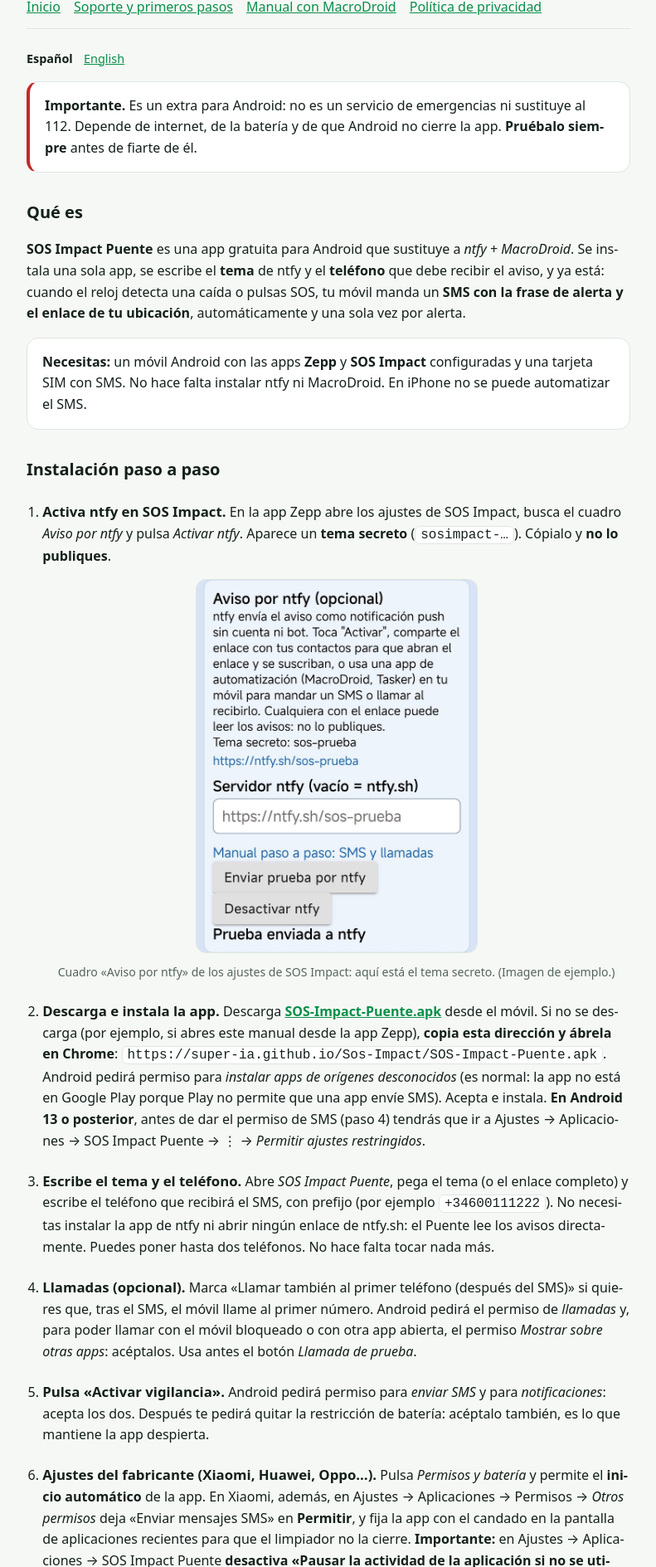
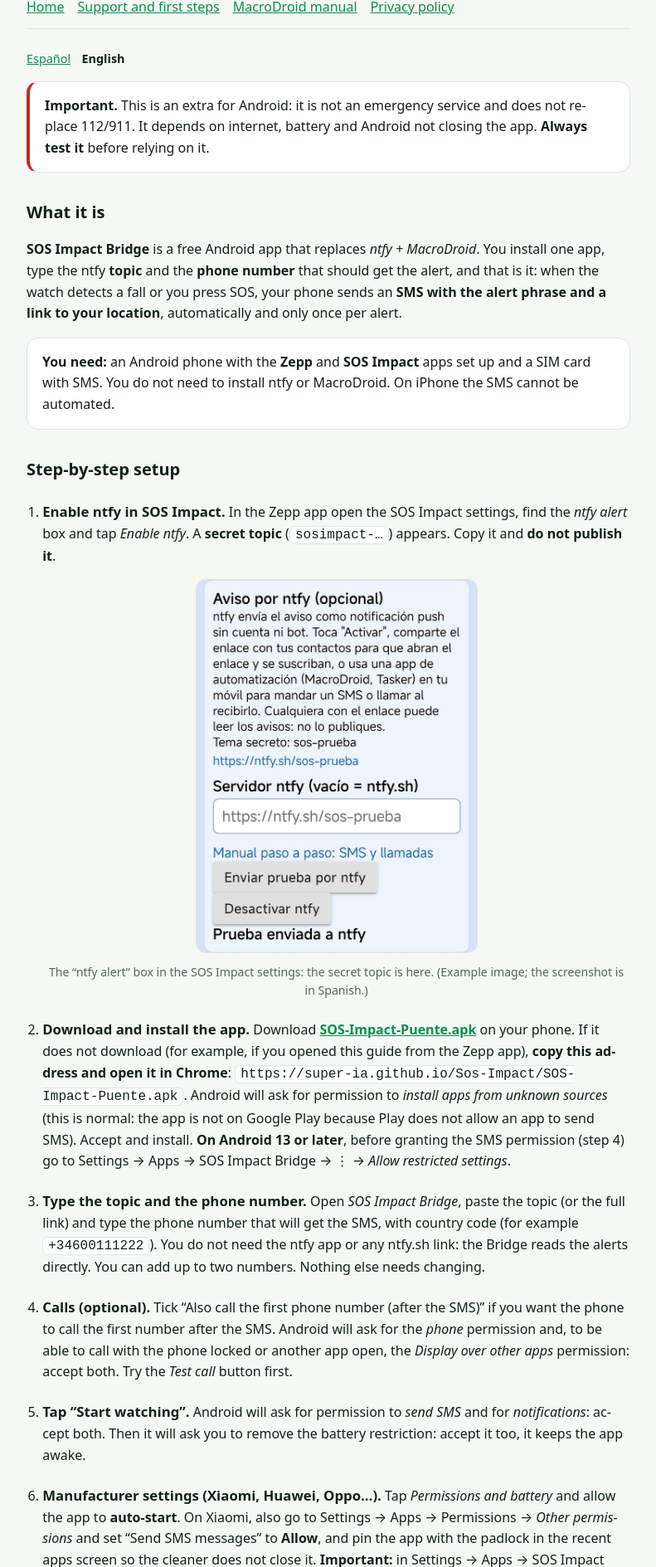
Before and after one commit to Super-IA/Sos-Impact, a plain HTML site: page puente.html in a window 1280 px wide. Shown: the part 104-1993 px from the top of the page at 83% size, without its empty margins (244-1035 px from the left). Drawn offline with Linux system fonts and the light colour scheme.

Commit message:
Add files via upload

```diff
--- a/puente.html
+++ b/puente.html
@@ -1,48 +1,48 @@
 <!doctype html>
-<html lang="es"><head><meta charset="utf-8"><meta name="viewport" content="width=device-width,initial-scale=1">
-<title>SOS Impact Puente – SMS automático</title><link rel="icon" href="icon.png"><link rel="stylesheet" href="style.css"></head>
+<html lang="en"><head><meta charset="utf-8"><meta name="viewport" content="width=device-width,initial-scale=1">
+<title>SOS Impact Bridge – automatic SMS</title><link rel="icon" href="../icon.png"><link rel="stylesheet" href="../style.css"></head>
 <body><main>
-<header class="top"><img src="icon.png" alt="SOS Impact"><div><h1>SOS Impact Puente</h1><div class="mut">App de Android que manda el SMS con tu ubicación cuando el reloj avisa</div></div></header>
-<nav><a href="index.html">Inicio</a><a href="soporte.html">Soporte y primeros pasos</a><a href="sms.html">Manual con MacroDroid</a><a href="privacidad.html">Política de privacidad</a></nav>
-<div class="langs"><b>Español</b> <a href="en/puente.html" hreflang="en">English</a></div>
+<header class="top"><img src="../icon.png" alt="SOS Impact"><div><h1>SOS Impact Bridge</h1><div class="mut">Android app that sends the SMS with your location when the watch alerts</div></div></header>
+<nav><a href="index.html">Home</a><a href="soporte.html">Support and first steps</a><a href="sms.html">MacroDroid manual</a><a href="privacidad.html">Privacy policy</a></nav>
+<div class="langs"><a href="../puente.html" hreflang="es">Español</a> <b>English</b></div>
 
-<div class="card warn"><strong>Importante.</strong> Es un extra para Android: no es un servicio de emergencias ni sustituye al 112. Depende de internet, de la batería y de que Android no cierre la app. <strong>Pruébalo siempre</strong> antes de fiarte de él.</div>
+<div class="card warn"><strong>Important.</strong> This is an extra for Android: it is not an emergency service and does not replace 112/911. It depends on internet, battery and Android not closing the app. <strong>Always test it</strong> before relying on it.</div>
 
-<h2>Qué es</h2>
-<p><strong>SOS Impact Puente</strong> es una app gratuita para Android que sustituye a <em>ntfy + MacroDroid</em>. Se instala una sola app, se escribe el <strong>tema</strong> de ntfy y el <strong>teléfono</strong> que debe recibir el aviso, y ya está: cuando el reloj detecta una caída o pulsas SOS, tu móvil manda un <strong>SMS con la frase de alerta y el enlace de tu ubicación</strong>, automáticamente y una sola vez por alerta.</p>
-<div class="card"><strong>Necesitas:</strong> un móvil Android con las apps <strong>Zepp</strong> y <strong>SOS Impact</strong> configuradas y una tarjeta SIM con SMS. No hace falta instalar ntfy ni MacroDroid. En iPhone no se puede automatizar el SMS.</div>
+<h2>What it is</h2>
+<p><strong>SOS Impact Bridge</strong> is a free Android app that replaces <em>ntfy + MacroDroid</em>. You install one app, type the ntfy <strong>topic</strong> and the <strong>phone number</strong> that should get the alert, and that is it: when the watch detects a fall or you press SOS, your phone sends an <strong>SMS with the alert phrase and a link to your location</strong>, automatically and only once per alert.</p>
+<div class="card"><strong>You need:</strong> an Android phone with the <strong>Zepp</strong> and <strong>SOS Impact</strong> apps set up and a SIM card with SMS. You do not need to install ntfy or MacroDroid. On iPhone the SMS cannot be automated.</div>
 
-<h2>Instalación paso a paso</h2>
+<h2>Step-by-step setup</h2>
 <ol class="steps">
-<li><strong>Activa ntfy en SOS Impact.</strong> En la app Zepp abre los ajustes de SOS Impact, busca el cuadro <em>Aviso por ntfy</em> y pulsa <em>Activar ntfy</em>. Aparece un <strong>tema secreto</strong> (<code>sosimpact-…</code>). Cópialo y <strong>no lo publiques</strong>.
-<figure><img src="img/app-ntfy.jpg" alt="Cuadro Aviso por ntfy en los ajustes de SOS Impact" loading="lazy"><figcaption>Cuadro «Aviso por ntfy» de los ajustes de SOS Impact: aquí está el tema secreto. (Imagen de ejemplo.)</figcaption></figure></li>
+<li><strong>Enable ntfy in SOS Impact.</strong> In the Zepp app open the SOS Impact settings, find the <em>ntfy alert</em> box and tap <em>Enable ntfy</em>. A <strong>secret topic</strong> (<code>sosimpact-…</code>) appears. Copy it and <strong>do not publish it</strong>.
+<figure><img src="../img/app-ntfy.jpg" alt="ntfy alert box in the SOS Impact settings" loading="lazy"><figcaption>The “ntfy alert” box in the SOS Impact settings: the secret topic is here. (Example image; the screenshot is in Spanish.)</figcaption></figure></li>
 
-<li><strong>Descarga e instala la app.</strong> Descarga <a href="https://super-ia.github.io/Sos-Impact/SOS-Impact-Puente.apk" download><strong>SOS-Impact-Puente.apk</strong></a> desde el móvil. Si no se descarga (por ejemplo, si abres este manual desde la app Zepp), <strong>copia esta dirección y ábrela en Chrome</strong>: <code>https://super-ia.github.io/Sos-Impact/SOS-Impact-Puente.apk</code>. Android pedirá permiso para <em>instalar apps de orígenes desconocidos</em> (es normal: la app no está en Google Play porque Play no permite que una app envíe SMS). Acepta e instala. <strong>En Android 13 o posterior</strong>, antes de dar el permiso de SMS (paso 4) tendrás que ir a Ajustes → Aplicaciones → SOS Impact Puente → ⋮ → <em>Permitir ajustes restringidos</em>.</li>
+<li><strong>Download and install the app.</strong> Download <a href="https://super-ia.github.io/Sos-Impact/SOS-Impact-Puente.apk" download><strong>SOS-Impact-Puente.apk</strong></a> on your phone. If it does not download (for example, if you opened this guide from the Zepp app), <strong>copy this address and open it in Chrome</strong>: <code>https://super-ia.github.io/Sos-Impact/SOS-Impact-Puente.apk</code>. Android will ask for permission to <em>install apps from unknown sources</em> (this is normal: the app is not on Google Play because Play does not allow an app to send SMS). Accept and install. <strong>On Android 13 or later</strong>, before granting the SMS permission (step 4) go to Settings → Apps → SOS Impact Bridge → ⋮ → <em>Allow restricted settings</em>.</li>
 
-<li><strong>Escribe el tema y el teléfono.</strong> Abre <em>SOS Impact Puente</em>, pega el tema (o el enlace completo) y escribe el teléfono que recibirá el SMS, con prefijo (por ejemplo <code>+34600111222</code>). No necesitas instalar la app de ntfy ni abrir ningún enlace de ntfy.sh: el Puente lee los avisos directamente. Puedes poner hasta dos teléfonos. No hace falta tocar nada más.</li>
+<li><strong>Type the topic and the phone number.</strong> Open <em>SOS Impact Bridge</em>, paste the topic (or the full link) and type the phone number that will get the SMS, with country code (for example <code>+34600111222</code>). You do not need the ntfy app or any ntfy.sh link: the Bridge reads the alerts directly. You can add up to two numbers. Nothing else needs changing.</li>
 
-<li><strong>Llamadas (opcional).</strong> Marca «Llamar también al primer teléfono (después del SMS)» si quieres que, tras el SMS, el móvil llame al primer número. Android pedirá el permiso de <em>llamadas</em> y, para poder llamar con el móvil bloqueado o con otra app abierta, el permiso <em>Mostrar sobre otras apps</em>: acéptalos. Usa antes el botón <em>Llamada de prueba</em>.</li>
+<li><strong>Calls (optional).</strong> Tick “Also call the first phone number (after the SMS)” if you want the phone to call the first number after the SMS. Android will ask for the <em>phone</em> permission and, to be able to call with the phone locked or another app open, the <em>Display over other apps</em> permission: accept both. Try the <em>Test call</em> button first.</li>
 
-<li><strong>Pulsa «Activar vigilancia».</strong> Android pedirá permiso para <em>enviar SMS</em> y para <em>notificaciones</em>: acepta los dos. Después te pedirá quitar la restricción de batería: acéptalo también, es lo que mantiene la app despierta.</li>
+<li><strong>Tap “Start watching”.</strong> Android will ask for permission to <em>send SMS</em> and for <em>notifications</em>: accept both. Then it will ask you to remove the battery restriction: accept it too, it keeps the app awake.</li>
 
-<li><strong>Ajustes del fabricante (Xiaomi, Huawei, Oppo…).</strong> Pulsa <em>Permisos y batería</em> y permite el <strong>inicio automático</strong> de la app. En Xiaomi, además, en Ajustes → Aplicaciones → Permisos → <em>Otros permisos</em> deja «Enviar mensajes SMS» en <strong>Permitir</strong>, y fija la app con el candado en la pantalla de aplicaciones recientes para que el limpiador no la cierre. <strong>Importante:</strong> en Ajustes → Aplicaciones → SOS Impact Puente <strong>desactiva «Pausar la actividad de la aplicación si no se utiliza»</strong> (si está activado, el móvil le quita los permisos de SMS y las notificaciones), y pon la batería en <em>Sin restricciones</em>.</li>
+<li><strong>Manufacturer settings (Xiaomi, Huawei, Oppo…).</strong> Tap <em>Permissions and battery</em> and allow the app to <strong>auto-start</strong>. On Xiaomi, also go to Settings → Apps → Permissions → <em>Other permissions</em> and set “Send SMS messages” to <strong>Allow</strong>, and pin the app with the padlock in the recent apps screen so the cleaner does not close it. <strong>Important:</strong> in Settings → Apps → SOS Impact Bridge <strong>turn off “Pause app activity if not used”</strong> (when on, the phone removes the SMS permission and notifications) and set battery to <em>No restrictions</em>.</li>
 
-<li><strong>Pruébalo.</strong> Pulsa <em>Enviar SMS de prueba</em>: debe llegar un SMS al teléfono. Después, en los ajustes de SOS Impact (app Zepp) pulsa <em>Enviar prueba por ntfy</em>: debe llegar otro SMS con el texto de prueba. Por último haz un <strong>SOS manual</strong> en el reloj: llegará un único SMS con la frase de alerta y el enlace al mapa. El estado de la app mostrará «SMS enviado a 1 teléfono(s)».</li>
+<li><strong>Test it.</strong> Tap <em>Send test SMS</em>: an SMS must arrive on the phone. Then, in the SOS Impact settings (Zepp app) tap <em>Send test via ntfy</em>: another SMS with the test text must arrive. Finally do a <strong>manual SOS</strong> on the watch: a single SMS arrives with the alert phrase and the map link. The app status will show “SMS sent to 1 phone(s)”.</li>
 </ol>
 
-<h2>Cómo funciona</h2>
-<p>El reloj avisa a la app Zepp del móvil, que publica la alerta en <strong>ntfy</strong>. SOS Impact Puente mantiene una conexión con tu tema y, cuando llega la alerta, manda el SMS por la tarjeta SIM que tengas como «SMS predeterminada» en Android. Solo se manda SMS con la <strong>alerta inicial</strong> (y con la prueba de ntfy): no con los avisos posteriores, no se repite si ntfy reenvía el aviso y no se manda ninguno de más de 30 minutos.</p>
+<h2>How it works</h2>
+<p>The watch alerts the Zepp app on your phone, which publishes the alert to <strong>ntfy</strong>. SOS Impact Bridge keeps a connection to your topic and, when the alert arrives, sends the SMS through the SIM card set as “default for SMS” in Android. An SMS is sent only for the <strong>first alert</strong> (and for the ntfy test): not for the follow-up messages, it is not repeated if ntfy resends the alert, and nothing older than 30 minutes is sent.</p>
 
-<h2>Si no funciona</h2>
-<div class="tbl"><table><tr><th>Síntoma</th><th>Qué revisar</th></tr>
-<tr><td>El estado dice «Sin conexión, reintentando…»</td><td>Comprueba que el móvil tiene datos o Wi-Fi y que el tema está bien escrito.</td></tr>
-<tr><td>«Falta el permiso de SMS» o el permiso de SMS sale en gris</td><td>Ajustes de Android → Aplicaciones → SOS Impact Puente → toca <strong>⋮</strong> (arriba a la derecha) → <strong>Permitir ajustes restringidos</strong> (confirma con tu huella o PIN) → vuelve a Permisos → SMS → <strong>Permitir</strong>. Android 13 y posteriores bloquean los SMS a las apps instaladas fuera de Google Play hasta que haces esto.</td></tr>
-<tr><td>El SMS de prueba no llega</td><td>Revisa que la SIM marcada como «SMS predeterminada» tiene cobertura y saldo/SMS, y que el teléfono está bien escrito, con prefijo.</td></tr>
-<tr><td>Funciona un rato y luego deja de funcionar</td><td>El sistema cierra la app: quita las restricciones de batería, activa el inicio automático y fija la app (paso 5).</td></tr>
-<tr><td>No llama, pero el SMS sí sale</td><td>Revisa los permisos de <em>llamadas</em> y <em>Mostrar sobre otras apps</em> (Ajustes → Aplicaciones → SOS Impact Puente) y prueba con <em>Llamada de prueba</em>. En Xiaomi, permite también «Mostrar ventanas emergentes en segundo plano».</td></tr>
-<tr><td>Quiero dejar de usarla</td><td>Pulsa <em>Detener vigilancia</em>. En SOS Impact puedes <em>Desactivar ntfy</em>.</td></tr></table></div>
+<h2>If it does not work</h2>
+<div class="tbl"><table><tr><th>Symptom</th><th>What to check</th></tr>
+<tr><td>The status says “No connection, retrying…”</td><td>Check that the phone has data or Wi-Fi and that the topic is typed correctly.</td></tr>
+<tr><td>“SMS permission is missing” or the SMS permission is greyed out</td><td>Android settings → Apps → SOS Impact Bridge → tap <strong>⋮</strong> (top right) → <strong>Allow restricted settings</strong> (confirm with your fingerprint or PIN) → go back to Permissions → SMS → <strong>Allow</strong>. Android 13 and later block SMS for apps installed from outside Google Play until you do this.</td></tr>
+<tr><td>The test SMS does not arrive</td><td>Check that the SIM set as “default for SMS” has coverage and credit/SMS, and that the phone number is correct, with country code.</td></tr>
+<tr><td>It works for a while and then stops</td><td>The system closes the app: remove battery restrictions, enable auto-start and pin the app (step 5).</td></tr>
+<tr><td>It does not call, but the SMS is sent</td><td>Check the <em>phone</em> and <em>Display over other apps</em> permissions (Settings → Apps → SOS Impact Bridge) and try <em>Test call</em>. On Xiaomi also allow “Display pop-up windows while running in the background”.</td></tr>
+<tr><td>I want to stop using it</td><td>Tap <em>Stop watching</em>. In SOS Impact you can <em>Disable ntfy</em>.</td></tr></table></div>
 
-<h2>Privacidad</h2>
-<p>La app solo se conecta a ntfy (ntfy.sh o tu servidor) para leer los avisos de tu tema y usa el permiso de SMS únicamente para mandar el SMS de alerta a los teléfonos que tú escribes. No tiene cuentas, anuncios ni analítica, y no envía tus datos a ningún otro sitio. El tema secreto es la única «contraseña» del aviso: no lo compartas.</p>
+<h2>Privacy</h2>
+<p>The app only connects to ntfy (ntfy.sh or your server) to read the alerts of your topic and uses the SMS permission only to send the alert SMS to the numbers you type. It has no accounts, ads or analytics, and it does not send your data anywhere else. The secret topic is the only “password” of the alert: do not share it.</p>
 <footer>© 2026 <a href="https://super-ia.es">Super-ia</a> · SOS Impact · <a href="privacidad.html">Política de privacidad</a></footer>
 </main></body></html>
```
